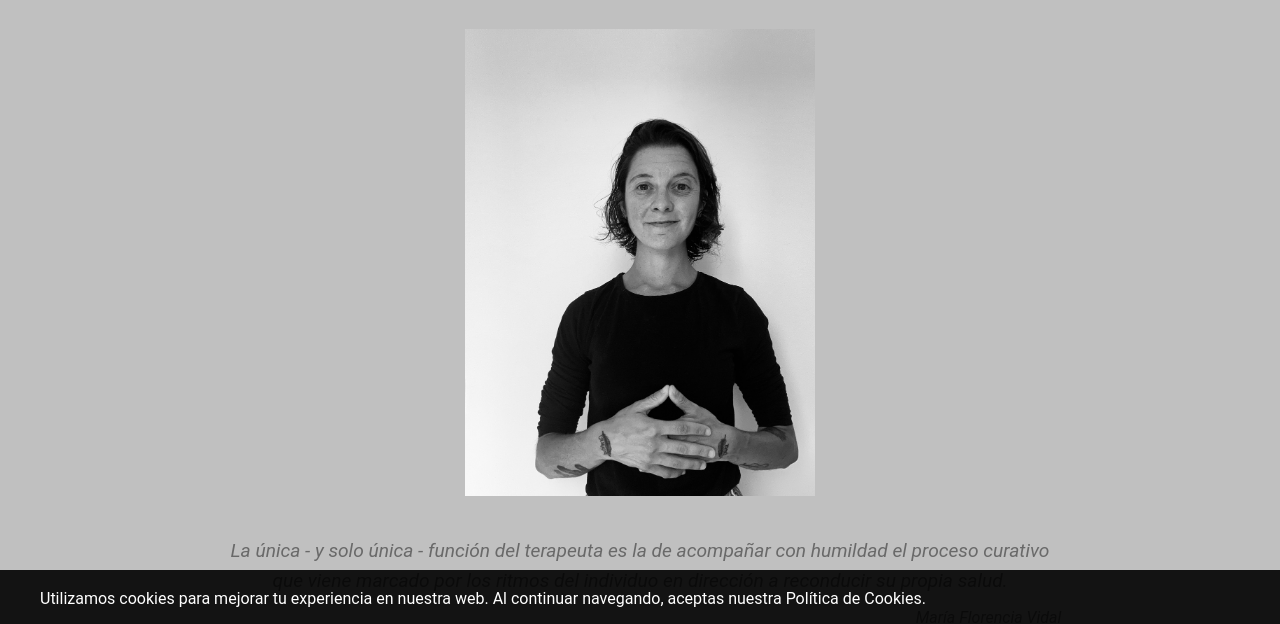
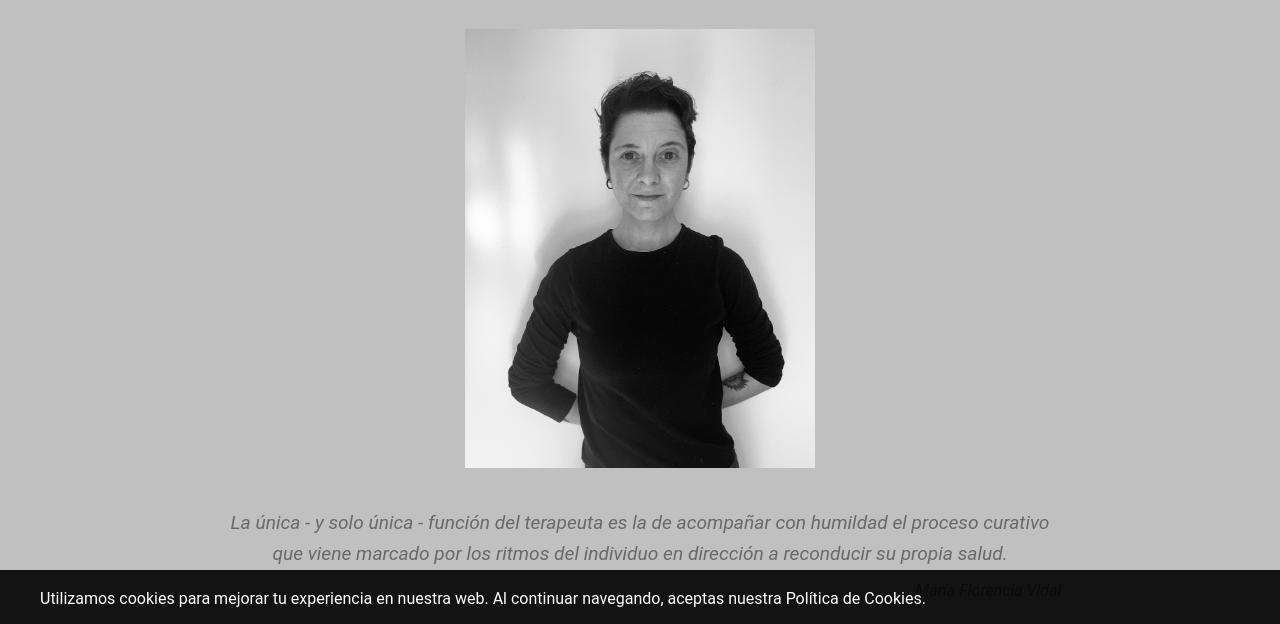
Before and after one commit to tervingo/florplay, an Astro site: page /en in a window 1280 px wide. Shown: the part 115-739 px from the top of the page. Built offline with nearby package versions, Linux system fonts and the light colour scheme; Astro itself is replaced by a stand-in of ours.

Commit message:
nueva foto

```diff
--- a/src/pages/[...lang]/index.astro
+++ b/src/pages/[...lang]/index.astro
@@ -77,7 +77,7 @@ const videos = [
 
       <div class="centered">
         <img
-          src="/images/flor_hendur_svart-hvit.jpg"
+          src="/images/flor_Feb26.jpg"
           alt="Slider image"
           width="350px"
           height="500px"
```
Also changed, not shown: public/images/flor_Feb26.jpg (added).
